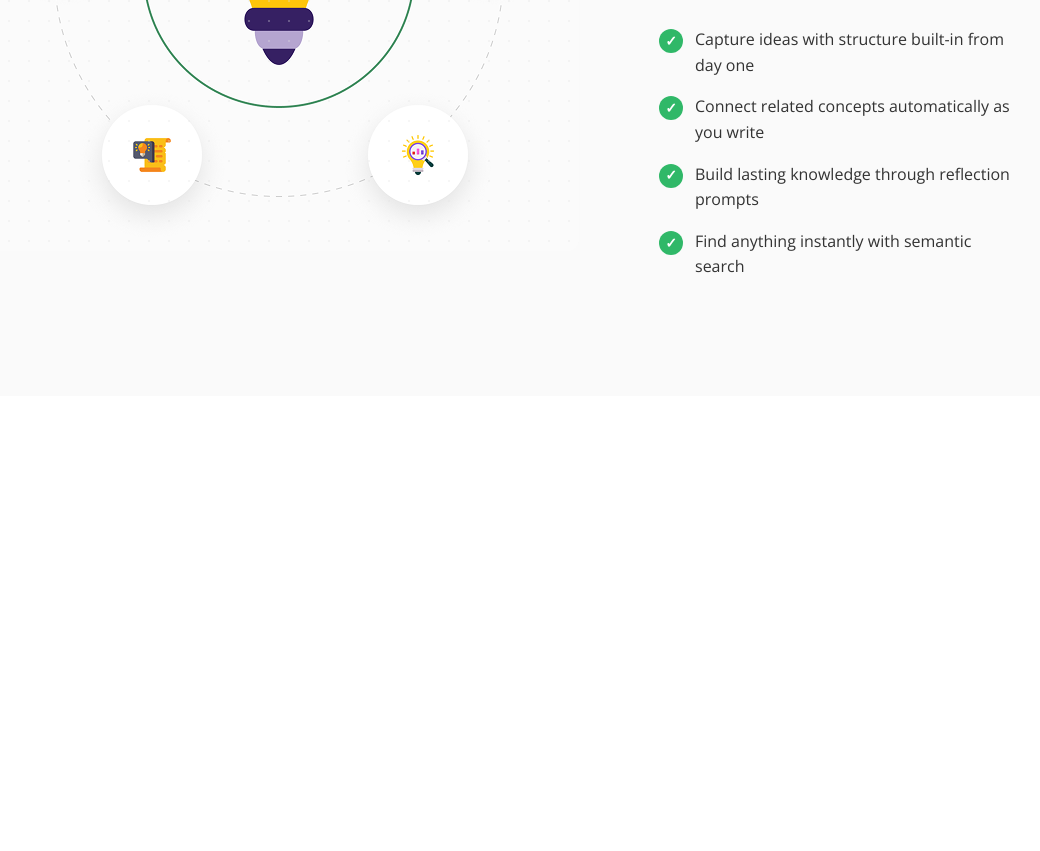
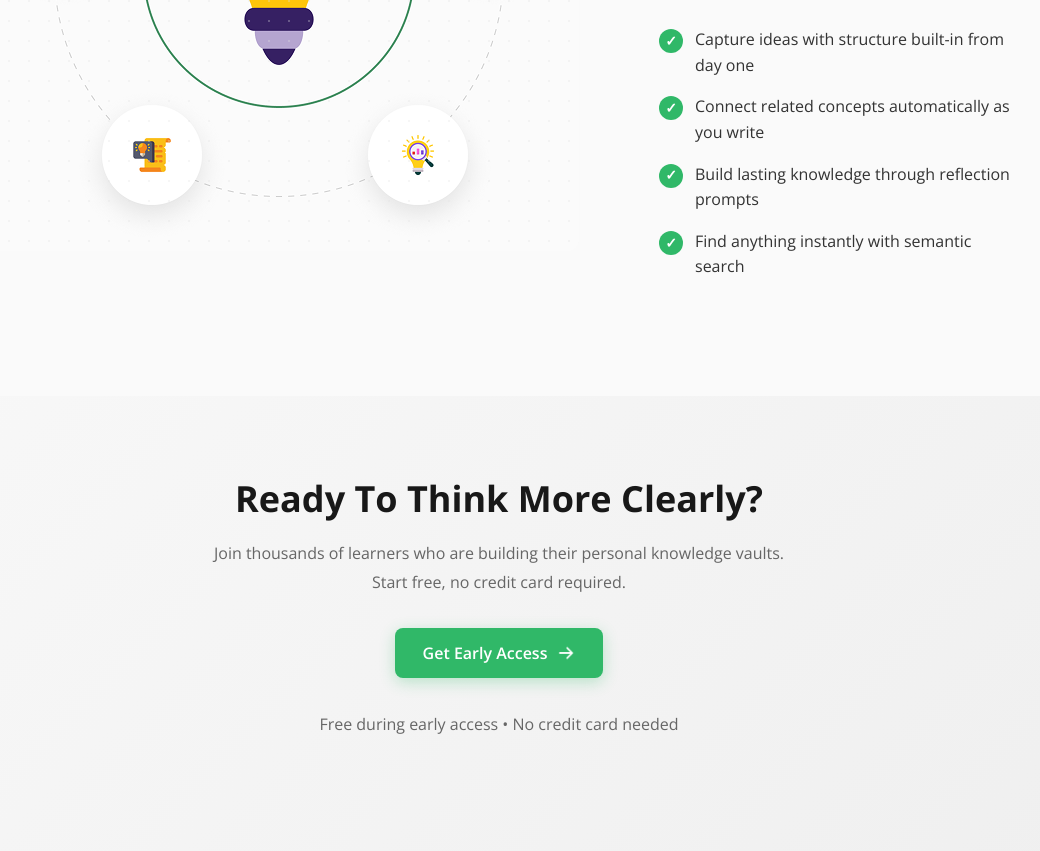
Before and after one commit to Mohammadsajibulislam/My-Assignment-1, a plain HTML site: page index.html in a window 1280 px wide. Shown: the part 2213-3064 px from the top of the page, without its empty margins (141-1181 px from the left). Before the commit the page ends 2609 px from the top, so only its background shows below. Drawn offline with nearby package versions, Linux system fonts and the light colour scheme.

Commit message:
added cta section commit

```diff
--- a/index.html
+++ b/index.html
@@ -156,4 +156,20 @@ no system to retain it.</p>
 </section>
 
 
+ <!-- CTA Section -->
+<section id="cta">
+  <div class="cta-container">
+    <h2>Ready To Think More Clearly?</h2>
+    <p>Join thousands of learners who are building their personal knowledge vaults.<br>
+    Start free, no credit card required.</p>
+
+    <a href="#" class="cta-button">
+      Get Early Access
+      <img src="assets/ArrowRight.png" alt="Arrow Right" class="arrow-icon">
+    </a>
+
+    <p class="cta-note">Free during early access • No credit card needed</p>
+  </div>
+</section>
+
 </html>
--- a/styles/style.css
+++ b/styles/style.css
@@ -510,3 +510,91 @@ body {
     font-size: 28px;
   }
 }
+
+
+/* CTA Section */
+#cta {
+  padding: 80px 20px;
+  background: linear-gradient(135deg, #F8F8F8 0%, #EFEFEF 100%);
+}
+
+.cta-container {
+  max-width: 700px;
+  margin: 0 auto;
+  text-align: center;
+}
+
+.cta-container h2 {
+  font-size: 36px;
+  color: #181818;
+  margin-bottom: 16px;
+  font-weight: 700;
+  line-height: 1.3;
+}
+
+.cta-container > p {
+  font-size: 16px;
+  color: #666;
+  line-height: 1.8;
+  margin-bottom: 32px;
+}
+
+/* CTA Button */
+.cta-button {
+  display: inline-flex;
+  align-items: center;
+  gap: 10px;
+  background: #30B868;
+  color: white;
+  padding: 14px 28px;
+  border-radius: 8px;
+  text-decoration: none;
+  font-size: 16px;
+  font-weight: 600;
+  transition: all 0.3s ease;
+  box-shadow: 0 4px 15px rgba(48, 184, 104, 0.3);
+  margin-bottom: 16px;
+}
+
+.cta-button:hover {
+  background: #2f7d4c;
+  transform: translateY(-2px);
+  box-shadow: 0 6px 20px rgba(48, 184, 104, 0.4);
+}
+
+.arrow-icon {
+  width: 18px;
+  height: 18px;
+  transition: transform 0.3s ease;
+}
+
+.cta-button:hover .arrow-icon {
+  transform: translateX(5px);
+}
+
+/* CTA Note */
+.cta-note {
+  font-size: 14px;
+  color: #999;
+  margin-top: 16px;
+}
+
+/* Responsive Design */
+@media (max-width: 768px) {
+  #cta {
+    padding: 60px 20px;
+  }
+
+  .cta-container h2 {
+    font-size: 28px;
+  }
+
+  .cta-container > p {
+    font-size: 14px;
+  }
+
+  .cta-button {
+    padding: 12px 24px;
+    font-size: 15px;
+  }
+}
```
